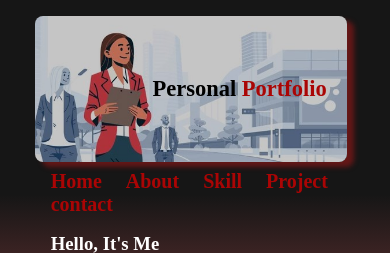
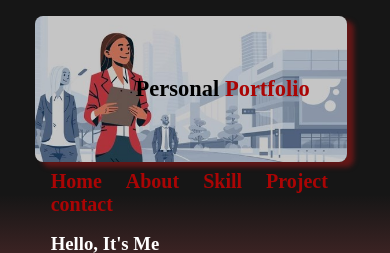
Before and after one commit to DeviRamar/portfolio, a plain HTML site: page index.html in a window 390 px wide. Shown: the top 253 px of the page. Drawn offline with Linux system fonts and the light colour scheme.

Commit message:
heading change

```diff
--- a/style.css
+++ b/style.css
@@ -98,7 +98,7 @@
     }
     .heading{
       font-size:15px;
-      margin-left: 30%;
+      margin-left: 25%;
       margin-top: -15%;
     }.img{
       margin-bottom: 100%;
```
